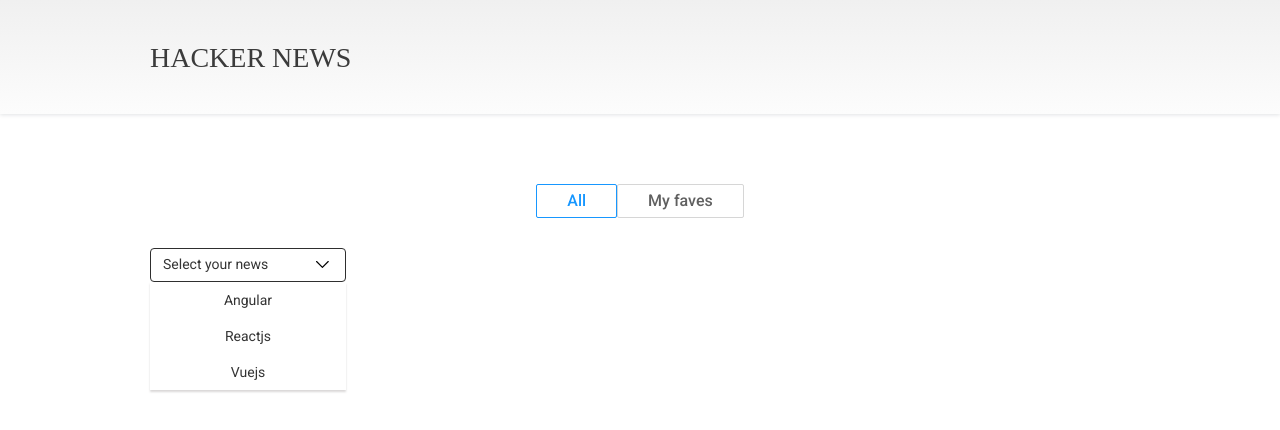
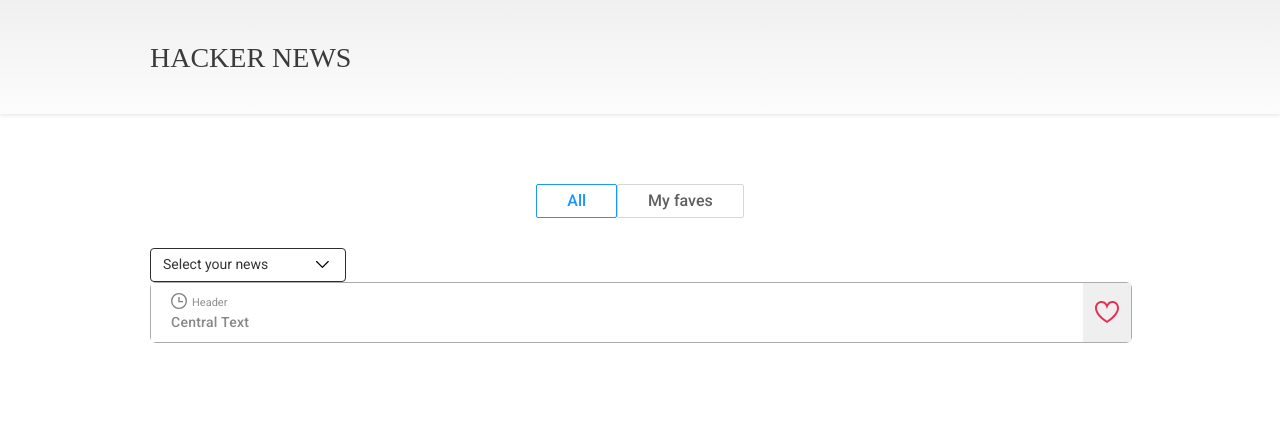
Before and after one commit to jhonderquintero/reign-test, a React (Create React App) app: page / in a window 1280 px wide. Shown: the top 430 px of the page. Built offline with nearby package versions, Linux system fonts and the light colour scheme.

Commit message:
icons and Card component

```diff
--- a/src/atomic/atoms/Card/Card.tsx
+++ b/src/atomic/atoms/Card/Card.tsx
@@ -1,14 +1,33 @@
 import React from "react";
-import "./styles.css"
+import "./styles.css";
 
-export const Card = () => {
+export const Card: React.FC<ICard> = ({
+  centralText,
+  headerIcon,
+  headerText,
+  rightIcon,
+}): JSX.Element => {
   return (
     <div className="card">
       <div className="card__left">
-        <div className="card__left__header">3 hours ago</div>
-        <div className="card__left__content">blablabla</div>
+        <div className="card__left__header">
+          <div>{headerIcon}</div>
+          <div className="card__left__header_text">
+            <div>{headerText}</div>
+          </div>
+        </div>
+        <div className="card__left__content">{centralText}</div>
       </div>
-      <div className="card__right">logo</div>
+      <button className="card__right">
+        <div>{rightIcon && rightIcon}</div>
+      </button>
     </div>
   );
 };
+
+interface ICard {
+  headerText: string;
+  centralText: string;
+  headerIcon?: JSX.Element;
+  rightIcon?: JSX.Element;
+}
--- a/src/atomic/atoms/Card/styles.css
+++ b/src/atomic/atoms/Card/styles.css
@@ -0,0 +1,74 @@
+.card {
+  background-color: #fff;
+  border-radius: 6px;
+  border: solid 1px #979797;
+  display: flex;
+  flex-direction: row;
+  justify-content: space-between;
+  opacity: 0.8;
+  width: 100%;
+}
+
+.card__right {
+  background-color: #ececec;
+  display: flex;
+  flex-direction: column;
+  justify-content: center;
+  align-items: center;
+  border: none;
+  margin: 0;
+  text-decoration: none;
+  font-family: sans-serif;
+  cursor: pointer;
+  text-align: center;
+  transition: background 250ms ease-in-out, transform 150ms ease;
+  -webkit-appearance: none;
+  -moz-appearance: none;
+  padding: 0px 12px;
+}
+
+.card__right div {
+  height: 100%;
+  width: 100%;
+  display: flex;
+  justify-content: center;
+  align-items: center;
+}
+
+.card__left {
+  background-color: #fff;
+  padding: 10px 20px;
+  display: flex;
+  flex-direction: column;
+}
+
+.card__left__header {
+  font-family: Roboto;
+  font-size: 11px;
+  font-weight: normal;
+  font-stretch: normal;
+  font-style: normal;
+  line-height: normal;
+  letter-spacing: normal;
+  color: #767676;
+  display: flex;
+  flex-direction: row;
+}
+
+.card__left__header_text {
+  text-align: center;
+  display: flex;
+  align-items: center;
+  margin-left: 5px;
+}
+
+.card__left__content {
+  font-family: Roboto;
+  font-size: 14px;
+  font-weight: 500;
+  font-stretch: normal;
+  font-style: normal;
+  line-height: 1.43;
+  letter-spacing: 0.25px;
+  color: #6b6b6b;
+}
--- a/src/atomic/atoms/DropDownListButton/DropDownListButton.tsx
+++ b/src/atomic/atoms/DropDownListButton/DropDownListButton.tsx
@@ -4,10 +4,13 @@
 
 export const DropDownListButton: React.FC<IDropDownListButton> = ({
   text,
+  ...props
 }): JSX.Element => {
   return (
     <li>
-      <button className="dropdown-button">{text}</button>
+      <button className="dropdown-button" {...props}>
+        {text}
+      </button>
     </li>
   );
 };
--- a/src/atomic/atoms/DropDownListButton/definitions.d.ts
+++ b/src/atomic/atoms/DropDownListButton/definitions.d.ts
@@ -1,3 +1,7 @@
-export interface IDropDownListButton {
+export interface IDropDownListButton
+  extends React.DetailedHTMLProps<
+    React.ButtonHTMLAttributes<HTMLButtonElement>,
+    HTMLButtonElement
+  > {
   text: string;
 }
--- /dev/null
+++ b/src/atomic/atoms/Icons/FavoriteIconSVG.tsx
@@ -0,0 +1,10 @@
+import React from "react";
+
+export const FavoriteIconSVG = (props: any) => (
+  <svg xmlns="http://www.w3.org/2000/svg" width={24} height={22} {...props}>
+    <path
+      fill="#DD0031"
+      d="M12 8.229C12.234 7.109 13.547 2 17.382 2 19.602 2 22 3.551 22 7.003c0 3.907-3.627 8.47-10 12.629C5.627 15.473 2 10.91 2 7.003c0-3.484 2.369-5.005 4.577-5.005 3.923 0 5.145 5.126 5.423 6.231zM0 7.003C0 11.071 3.06 16.484 12 22c8.94-5.516 12-10.929 12-14.997 0-7.962-9.648-9.028-12-3.737C9.662-1.996 0-1.004 0 7.003z"
+    />
+  </svg>
+);
--- /dev/null
+++ b/src/atomic/atoms/Icons/TimeSVG.tsx
@@ -0,0 +1,10 @@
+import React from "react";
+
+export const TimeSVG = (props: any) => (
+  <svg xmlns="http://www.w3.org/2000/svg" width={16} height={16} {...props}>
+    <path
+      fill="#606060"
+      d="M8 1.333A6.675 6.675 0 0 1 14.667 8 6.675 6.675 0 0 1 8 14.667 6.675 6.675 0 0 1 1.333 8 6.675 6.675 0 0 1 8 1.333zM8 0a8 8 0 1 0 0 16A8 8 0 0 0 8 0zm.667 8V4H7.333v5.333H12V8H8.667z"
+    />
+  </svg>
+);
--- a/src/atomic/molecules/DropdownMenu/DropdownMenu.tsx
+++ b/src/atomic/molecules/DropdownMenu/DropdownMenu.tsx
@@ -4,7 +4,7 @@
 import "./styles.css";
 
 export const DropdownMenu = () => {
-  const [isVisible, setIsVisible] = useState<boolean>(true);
+  const [isVisible, setIsVisible] = useState<boolean>(false);
 
   const handleClick = () => {
     setIsVisible(!isVisible);
@@ -20,9 +20,9 @@
         className="dropdown__list"
         style={{ visibility: isVisible ? "visible" : "hidden" }}
       >
-        <DropDownListButton text="Angular" />
-        <DropDownListButton text="Reactjs" />
-        <DropDownListButton text="Vuejs" />
+        <DropDownListButton text="Angular" onClick={handleClick} />
+        <DropDownListButton text="Reactjs" onClick={handleClick} />
+        <DropDownListButton text="Vuejs" onClick={handleClick} />
       </ul>
     </nav>
   );
--- a/src/atomic/molecules/DropdownMenu/styles.css
+++ b/src/atomic/molecules/DropdownMenu/styles.css
@@ -37,6 +37,7 @@
   width: 100%;
   box-shadow: 0 2px 2px 0 #dad8d8;
   transition-duration: 0.2s;
+  z-index: 100;
 }
 
 li {
--- a/src/atomic/organisms/HomeAllCards/HomeAllCards.tsx
+++ b/src/atomic/organisms/HomeAllCards/HomeAllCards.tsx
@@ -1,12 +1,21 @@
-import { DropdownMenu } from '../../../atomic/molecules/DropdownMenu/DropdownMenu'
-import React from 'react'
-import "./styles.css"
+import { Card } from "../../../atomic/atoms/Card/Card";
+import { DropdownMenu } from "../../../atomic/molecules/DropdownMenu/DropdownMenu";
+import { FavoriteIconSVG } from "../../../atomic/atoms/Icons/FavoriteIconSVG";
+import { TimeSVG } from "../../../atomic/atoms/Icons/TimeSVG";
+import "./styles.css";
 
-export const HomeAllCards = () => {
+export const HomeAllCards: React.FC = (): JSX.Element => {
   return (
     <div className="wrapper">
       <DropdownMenu />
-      Home All Cards
+      <div>
+        <Card
+          headerText="Header"
+          centralText="Central Text"
+          rightIcon={<FavoriteIconSVG />}
+          headerIcon={<TimeSVG />}
+        />
+      </div>
     </div>
-  )
-}
+  );
+};
```
Also changed, not shown: src/atomic/atoms/Icons/FavoriteIconSelectedSVG.tsx (added, +10 -0 lines).
